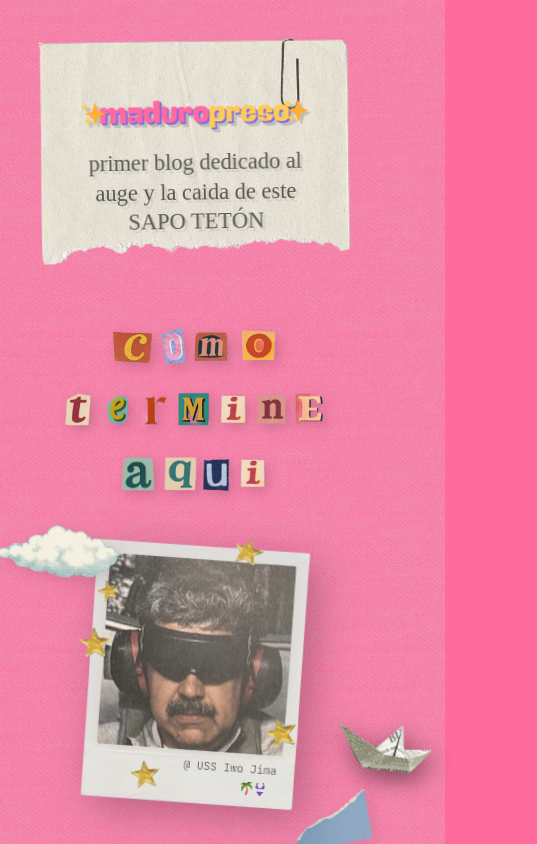
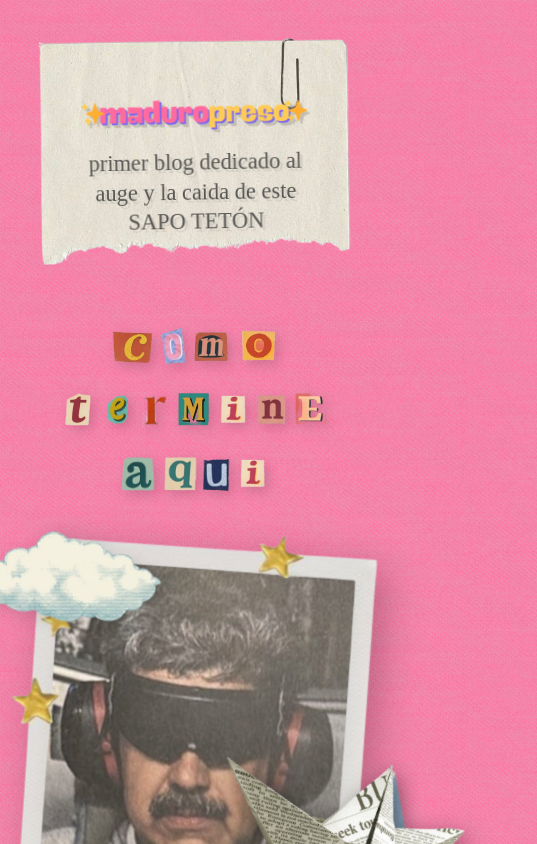
Before and after one commit to danicolms/maduropreso, a React (Vite) app: page / in a window 390 px wide. Shown: the top 844 px of the page, 537 px wide, since content can reach past the window. Built offline with nearby package versions, Linux system fonts and the light colour scheme; a web font is replaced by a local one.

Commit message:
collage responsive

```diff
--- a/src/styles.css
+++ b/src/styles.css
@@ -118,6 +118,105 @@ body {
 }
 
 /* Responsive - Reduce padding gradually */
+
+/* Collage Section */
+.collage-section {
+    width: 100%;
+    display: flex;
+    align-items: center;
+    justify-content: center;
+    padding: 1rem 1rem 2rem 1rem;
+}
+
+.collage-container {
+    position: relative;
+    width: 100%;
+    max-width: 550px;
+    height: 450px;
+    display: flex;
+    align-items: center;
+    justify-content: center;
+}
+
+.collage-frame-wrapper {
+    position: relative;
+    z-index: 1;
+    transform: rotate(4deg);
+    cursor: pointer;
+}
+
+.collage-frame-wrapper:hover {
+    transform: rotate(-2deg) scale(1.05);
+}
+
+.collage-frame {
+    width: 100%;
+    max-width: 420px;
+    min-width: 380px;
+    height: auto;
+    filter: drop-shadow(10px 10px 20px rgba(0, 0, 0, 0.25));
+}
+
+.collage-ocean {
+    position: absolute;
+    bottom: -8%;
+    right: -20%;
+    width: 100%;
+    height: auto;
+    max-height: 700px;
+    min-height: 100px;
+    object-fit: contain;
+    z-index: 0;
+    filter: drop-shadow(4px 4px 8px rgba(0, 0, 0, 0.1));
+    transform: rotate(-10deg);
+}
+.collage-boat {
+    position: absolute;
+    bottom: 15%;
+    right: -40%;
+    width: 100%;
+    height: auto;
+    max-height: 220px;
+    min-height: 80px;
+    z-index: 2;
+    object-fit: contain;
+    filter: drop-shadow(6px 6px 12px rgba(0, 0, 0, 0.5));
+    transform: rotate(20deg);
+}
+
+.collage-boat:hover {
+    transform: rotate(-5deg) scale(1.05);
+}
+
+.collage-cloud {
+    position: absolute;
+    top: 2%;
+    left: -40%;
+    width: 100%;
+    height: auto;
+    max-height: 140px;
+    min-height: 70px;
+    object-fit: contain;
+    z-index: 3;
+    filter: drop-shadow(4px 4px 8px rgba(0, 0, 0, 0.12));
+    transform: rotate(-8deg);
+    animation: float 4s ease-in-out infinite;
+}
+
+.collage-cloud:hover {
+    animation: float 1s ease-in-out infinite;
+}
+
+@keyframes float {
+    0%,
+    100% {
+        transform: translateY(0px);
+    }
+    50% {
+        transform: translateY(-15px);
+    }
+}
+
 @media (max-width: 1200px) {
     .main-container {
         padding: 2.5rem;
@@ -158,6 +257,26 @@ body {
         justify-content: center;
         max-width: 90%;
     }
+    .right-section {
+        width: 100%;
+        align-items: center;
+    }
+
+    .collage-container {
+        margin-top: 1em;
+    }
+
+    .collage-boat {
+        max-height: 180px;
+    }
+
+    .collage-ocean {
+        max-height: 300px;
+    }
+
+    .collage-cloud {
+        max-height: 120px;
+    }
 }
 
 @media (max-width: 768px) {
@@ -187,149 +306,6 @@ body {
     }
 }
 
-/* Collage Section */
-.collage-section {
-    width: 100%;
-    display: flex;
-    align-items: center;
-    justify-content: center;
-    padding: 1rem 1rem 2rem 1rem;
-}
-
-.collage-container {
-    position: relative;
-    width: 100%;
-    max-width: 550px;
-    height: 450px;
-    display: flex;
-    align-items: center;
-    justify-content: center;
-}
-
-.collage-ocean {
-    position: absolute;
-    bottom: -8%;
-    right: -20%;
-    width: 90%;
-    height: auto;
-    max-height: 700px;
-    object-fit: contain;
-    z-index: 0;
-    filter: drop-shadow(4px 4px 8px rgba(0, 0, 0, 0.1));
-    transform: rotate(-10deg);
-}
-
-.collage-cloud {
-    position: absolute;
-    top: 2%;
-    left: -15%;
-    width: 280px;
-    height: auto;
-    z-index: 5;
-    filter: drop-shadow(4px 4px 8px rgba(0, 0, 0, 0.12));
-    transform: rotate(-8deg);
-    animation: float 4s ease-in-out infinite;
-}
-
-.collage-cloud:hover {
-    animation: float 1s ease-in-out infinite;
-}
-
-.collage-boat {
-    position: absolute;
-    bottom: 15%;
-    right: -25%;
-    width: 320px;
-    height: auto;
-    z-index: 6;
-    filter: drop-shadow(6px 6px 12px rgba(0, 0, 0, 0.5));
-    transform: rotate(20deg);
-}
-
-.collage-boat:hover {
-    transform: rotate(-5deg) scale(1.05);
-}
-
-.collage-frame-wrapper {
-    position: relative;
-    z-index: 1;
-    transform: rotate(4deg);
-    cursor: pointer;
-}
-
-.collage-frame-wrapper:hover {
-    transform: rotate(-2deg) scale(1.05);
-}
-
-.collage-frame {
-    width: 100%;
-    max-width: 420px;
-    height: auto;
-    filter: drop-shadow(10px 10px 20px rgba(0, 0, 0, 0.25));
-}
-
-@keyframes float {
-    0%,
-    100% {
-        transform: translateY(0px);
-    }
-    50% {
-        transform: translateY(-15px);
-    }
-}
-
-@media (max-width: 900px) {
-    .right-section {
-        width: 100%;
-        align-items: center;
-    }
-
-    .collage-container {
-        max-width: 90%;
-        height: 400px;
-    }
-
-    .collage-frame {
-        max-width: 350px;
-    }
-
-    .collage-cloud {
-        width: 220px;
-    }
-
-    .collage-boat {
-        width: 160px;
-    }
-
-    .collage-ocean {
-        max-height: 100px;
-        width: 65%;
-    }
-}
-
-@media (max-width: 768px) {
-    .collage-container {
-        height: 350px;
-    }
-
-    .collage-frame {
-        max-width: 300px;
-    }
-
-    .collage-boat {
-        width: 140px;
-    }
-
-    .collage-cloud {
-        width: 180px;
-    }
-
-    .collage-ocean {
-        max-height: 80px;
-        width: 60%;
-    }
-}
-
 @media (max-width: 480px) {
     .scrap-letter {
         height: 40px;
@@ -340,23 +316,6 @@ body {
     }
 
     .collage-container {
-        height: 300px;
-    }
-
-    .collage-frame {
-        max-width: 240px;
-    }
-
-    .collage-boat {
-        width: 110px;
-    }
-
-    .collage-cloud {
-        width: 140px;
-    }
-
-    .collage-ocean {
-        max-height: 60px;
-        width: 55%;
+        margin-top: 0;
     }
 }
```
